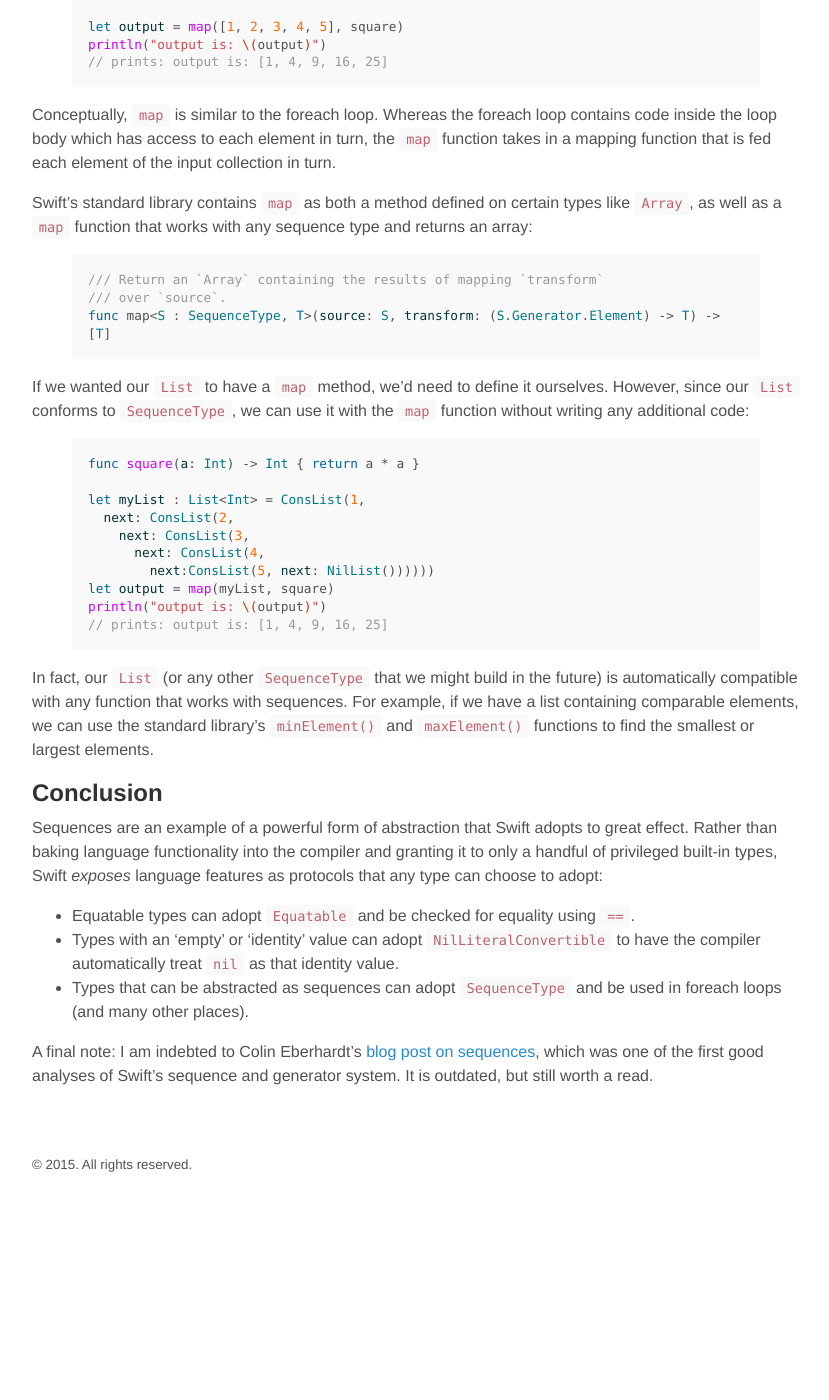
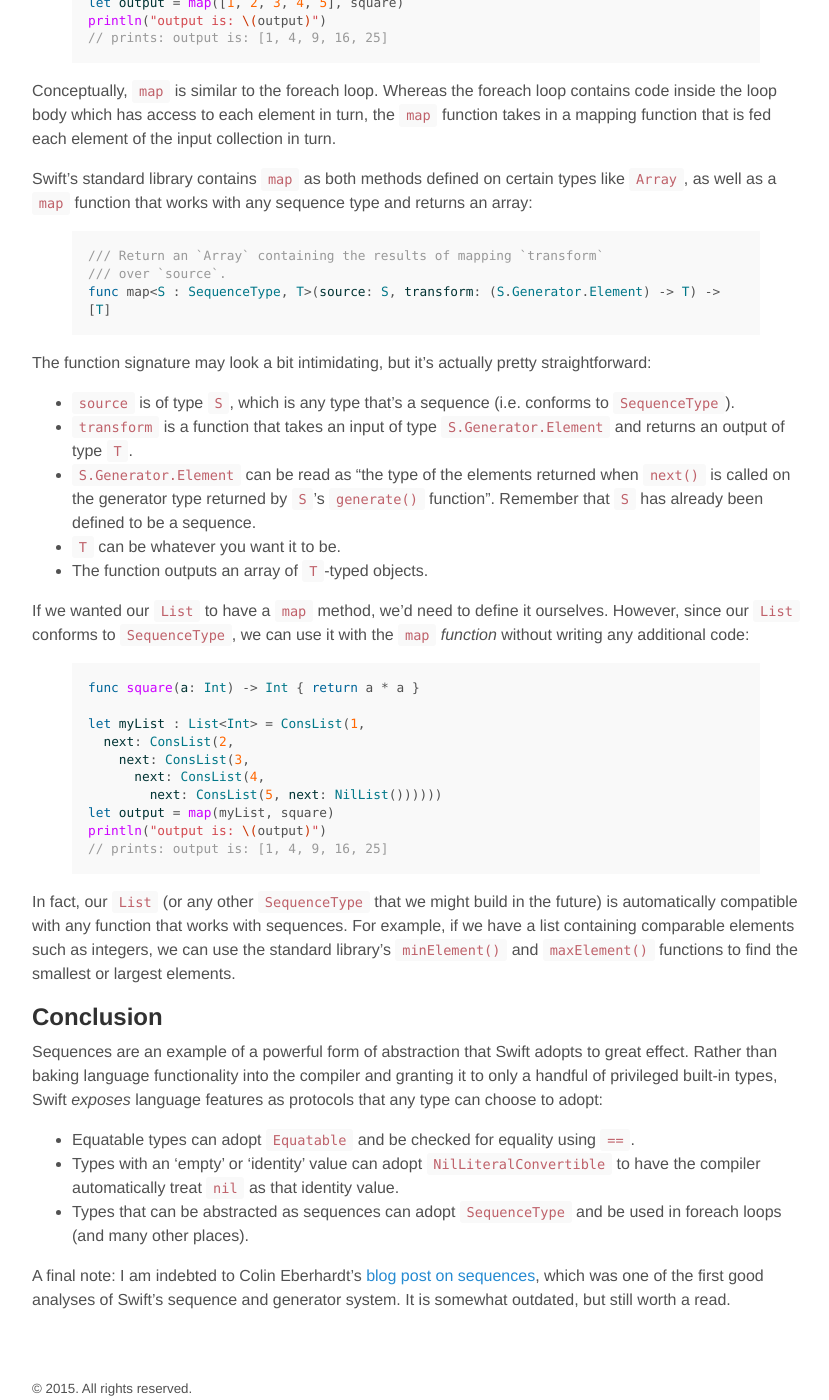
Before and after one commit to austinzheng/austinzheng.github.io, a Jekyll site: the page built from _posts/2015-01-24-swift-seq.md, in a window 1280 px wide and 1400 px high, scrolled down 6176 px. Shown: the whole window, without its empty margins (224-1053 px from the left). Built offline with Jekyll 4.4.1, drawn with Linux system fonts in a browser that asks for light colours; before the commit the page ends 7352 px from its top, so only the background shows below that; some of the changed text lies outside the part shown.

Commit message:
Copyediting

```diff
--- a/_posts/2015-01-24-swift-seq.md
+++ b/_posts/2015-01-24-swift-seq.md
@@ -14,7 +14,7 @@ for item in ["first", "second", "third"] {
 }
 {% endhighlight %}
 
-This loop runs once for each object in the array. Each iteration, it binds the current object to the constant `item`, allowing the code within the loop to perform some operation based on that object. Since in this case the array contains strings, `item` is automatically inferred to be of type `String`.
+This loop runs once for each object in the array. Each time it runs, it binds the current object to the constant `item`, allowing the code within the loop to perform some operation based on that object. Since in this case the array contains strings, `item` is automatically inferred to be of type `String`.
 
 It turns out you can also write a foreach loop to iterate over the items in a dictionary...
 
@@ -34,21 +34,21 @@ for index in 1..<10 {
 // buffer is now "0 1 2 3 4 5 6 7 8 9"
 {% endhighlight %}
 
-But `Array`, `Dictionary`, and `Range` are Swift built-in types. What if we wanted to build our own collection and iterate over it using a foreach loop? Let's build one and see...
+But `Array`, `Dictionary`, and `Range` are Swift built-in types. What if we wanted to build our own collection and iterate over it using a foreach loop? Let's try doing so and see what happens.
 
 
 ## Building a Linked List ##
 
-A [linked list][link-list] is a fundamental data structure. It consists of a chain of nodes which each contain a value, as well as a reference to the next node in the chain. Like an array, it stores zero or more elements in a specific order. Unlike an array, the elements don't need to be bunched up next to each other in memory.
+The [linked list][link-list] is a fundamental data structure, one of the first data structures taught to computer science students. It consists of a chain of nodes which each contain a value, as well as a reference to the next node in the chain.
 
 One elegant way to reason about linked lists is to first imagine an *empty list*, a special list containing zero elements. We can then construct a list using the following technique:
 
 * We start with the empty list: `[]`
-* We prepend the first item `A` to the empty list to form a list with one element: `A --> []`
-* Then we prepend the second item `B` to that list to form a list with two elements: `B --> A --> []`
+* We prepend the first item `A` to the empty list to form a list with one element: `[A]--> []`
+* Then we prepend the second item `B` to that list to form a list with two elements: `[B]--> [A]--> []`
 * ...and so forth
 
-A Swift implementation of a linked list using classes and inheritance follows:
+A Swift linked-list implementation using classes and inheritance follows:
 
 {% highlight swift %}
 class List<T> { }
@@ -66,14 +66,14 @@ final class ConsList<T> : List<T> {
 final class NilList<T> : List<T> { }
 {% endhighlight %}
 
-Linked lists are recursive. The `NilList` class serves as our empty list and base case. All other lists are defined as a `ConsList` containing a value and followed by a slightly smaller linked list.
+Linked lists are defined recursively. The `NilList` class serves as our empty list and base case. All other lists are defined as a `ConsList` containing a value and followed by a slightly smaller linked list.
 
 
 ## Sequences and Generators ##
 
 Now that we have a linked list type, we want to be able to iterate through the linked list nodes in order using a foreach loop.
 
-The secret to doing so lies in the `SequenceType` protocol. In Swift, protocols can confer special powers to types that choose to conform to them, and `SequenceType` is no exception. Similar to how a type that adopts `Equatable` can be compared for equality using `==`, a type that adopts `SequenceType` can be used with foreach loops.
+The secret to doing so lies in the `SequenceType` protocol. In Swift, protocols can confer special powers to types that choose to conform to them, and `SequenceType` is no exception. Indeed, any type that adopts `SequenceType` can be used with foreach loops.
 
 The `SequenceType` protocol defines a single function: `generate()`, which takes no arguments and returns a `Generator`. Let's go ahead and begin extending our `List` class:
 
@@ -93,7 +93,7 @@ In order to proceed, we need to know what `generate()` is supposed to do, and wh
 
 A **generator** is a helper object that is related to the sequence we want to iterate through. `Generator` is not the name of a predefined Swift class, but rather an *associated type* belonging to the `SequenceType` protocol.
 
-You can think of associated types as a 'blank' or 'wildcard' that you have to fill in when you write the code that makes your class or struct conform to the protocol. In this case, `SequenceType` wants us to define our own generator type and then have our `List`'s `generate()` method return one of those generators.
+You can think of associated types as a 'wildcard' type that you have to fill in when you write the code that makes your class or struct conform to the protocol. In this case, `SequenceType` wants us to define our own generator type and then have our `List`'s `generate()` method return one of those generators.
 
 Let's sketch out a generator for our linked list type. If we look at the definition of `Generator`, we notice that our new generator has to conform to the `GeneratorType` protocol in order to qualify as a generator. `GeneratorType` in turn defines a single function, `next()`:
 
@@ -118,7 +118,7 @@ Note that `Element` is another associated type, this one belonging to the `Gener
 
 To figure out how these components all fit together, we'll step back and discuss the roles that our generator, `generate()`, and `next()` functions are intended to fulfill.
 
-A **generator** is a helper object associated with a sequence. At the beginning of the foreach loop, a generator for the sequence being iterated through is created using the `generate()` method.
+As mentioned before, a generator is an object associated with a sequence. At the beginning of the foreach loop, a generator for the sequence being iterated through is created using the `generate()` method.
 
 The job of the generator is to repeatedly vend out the 'next' item in the sequence whenever its `next()` method is called. When the sequence is completely consumed, `next()` returns `nil`. In order to perform this job, the generator might need to keep track of state, such as its current position within the sequence.
 
@@ -128,7 +128,7 @@ The job of the generator is to repeatedly vend out the 'next' item in the sequen
 Let's return to our `ListGenerator`. We want `next()` to return whatever type of element its parent `List` contains. Since `List` is generic, we should also make `ListGenerator` generic, and replace `Element` with `T`:
 
 {% highlight swift %}
-struct ListGenerator<T>: GeneratorType {
+struct ListGenerator<T> : GeneratorType {
   mutating func next() -> T? {
     // ???
   }
@@ -138,7 +138,7 @@ struct ListGenerator<T>: GeneratorType {
 Our `ListGenerator` is going to walk through the list, advancing one node every time its `next()` method is called. In order to keep track of this state, let's add a property tracking the generator's current position, `currentNode`.
 
 {% highlight swift %}
-struct ListGenerator<T>: GeneratorType {
+struct ListGenerator<T> : GeneratorType {
   // Note: our ListGenerator is a generator for a List of type T...
   var currentNode : List<T>
 
@@ -152,7 +152,7 @@ struct ListGenerator<T>: GeneratorType {
 Now we can fill out our `next()` function. We'll also add an initializer for good measure.
 
 {% highlight swift %}
-struct ListGenerator<T>: GeneratorType {
+struct ListGenerator<T> : GeneratorType {
   var currentNode : List<T>
 
   init(head: List<T>) {
@@ -284,7 +284,7 @@ println("output is: \(output)")
 
 Conceptually, `map` is similar to the foreach loop. Whereas the foreach loop contains code inside the loop body which has access to each element in turn, the `map` function takes in a mapping function that is fed each element of the input collection in turn.
 
-Swift's standard library contains `map` as both a method defined on certain types like `Array`, as well as a `map` function that works with any sequence type and returns an array:
+Swift's standard library contains `map` as both methods defined on certain types like `Array`, as well as a `map` function that works with any sequence type and returns an array:
 
 {% highlight swift %}
 /// Return an `Array` containing the results of mapping `transform`
@@ -292,7 +292,15 @@ Swift's standard library contains `map` as both a method defined on certain type
 func map<S : SequenceType, T>(source: S, transform: (S.Generator.Element) -> T) -> [T]
 {% endhighlight %}
 
-If we wanted our `List` to have a `map` method, we'd need to define it ourselves. However, since our `List` conforms to `SequenceType`, we can use it with the `map` function without writing any additional code:
+The function signature may look a bit intimidating, but it's actually pretty straightforward:
+
+* `source` is of type `S`, which is any type that's a sequence (i.e. conforms to `SequenceType`).
+* `transform` is a function that takes an input of type `S.Generator.Element` and returns an output of type `T`.
+* `S.Generator.Element` can be read as "the type of the elements returned when `next()` is called on the generator type returned by `S`'s `generate()` function". Remember that `S` has already been defined to be a sequence.
+* `T` can be whatever you want it to be.
+* The function outputs an array of `T`-typed objects.
+
+If we wanted our `List` to have a `map` method, we'd need to define it ourselves. However, since our `List` conforms to `SequenceType`, we can use it with the `map` *function* without writing any additional code:
 
 {% highlight swift %}
 func square(a: Int) -> Int { return a * a }
@@ -301,13 +309,13 @@ let myList : List<Int> = ConsList(1,
   next: ConsList(2,
     next: ConsList(3,
       next: ConsList(4,
-        next:ConsList(5, next: NilList())))))
+        next: ConsList(5, next: NilList())))))
 let output = map(myList, square)
 println("output is: \(output)")
 // prints: output is: [1, 4, 9, 16, 25]
 {% endhighlight %}
 
-In fact, our `List` (or any other `SequenceType` that we might build in the future) is automatically compatible with any function that works with sequences. For example, if we have a list containing comparable elements, we can use the standard library's `minElement()` and `maxElement()` functions to find the smallest or largest elements.
+In fact, our `List` (or any other `SequenceType` that we might build in the future) is automatically compatible with any function that works with sequences. For example, if we have a list containing comparable elements such as integers, we can use the standard library's `minElement()` and `maxElement()` functions to find the smallest or largest elements.
 
 
 ## Conclusion ##
@@ -318,7 +326,7 @@ Sequences are an example of a powerful form of abstraction that Swift adopts to
 * Types with an 'empty' or 'identity' value can adopt `NilLiteralConvertible` to have the compiler automatically treat `nil` as that identity value.
 * Types that can be abstracted as sequences can adopt `SequenceType` and be used in foreach loops (and many other places).
 
-A final note: I am indebted to Colin Eberhardt's [blog post on sequences][link-colin], which was one of the first good analyses of Swift's sequence and generator system. It is outdated, but still worth a read.
+A final note: I am indebted to Colin Eberhardt's [blog post on sequences][link-colin], which was one of the first good analyses of Swift's sequence and generator system. It is somewhat outdated, but still worth a read.
 
 
 [link-foreach]:         http://en.wikipedia.org/wiki/Foreach_loop
```
Also changed, not shown: other parts of _posts/2015-01-24-swift-seq.md (+3 -3 lines).
